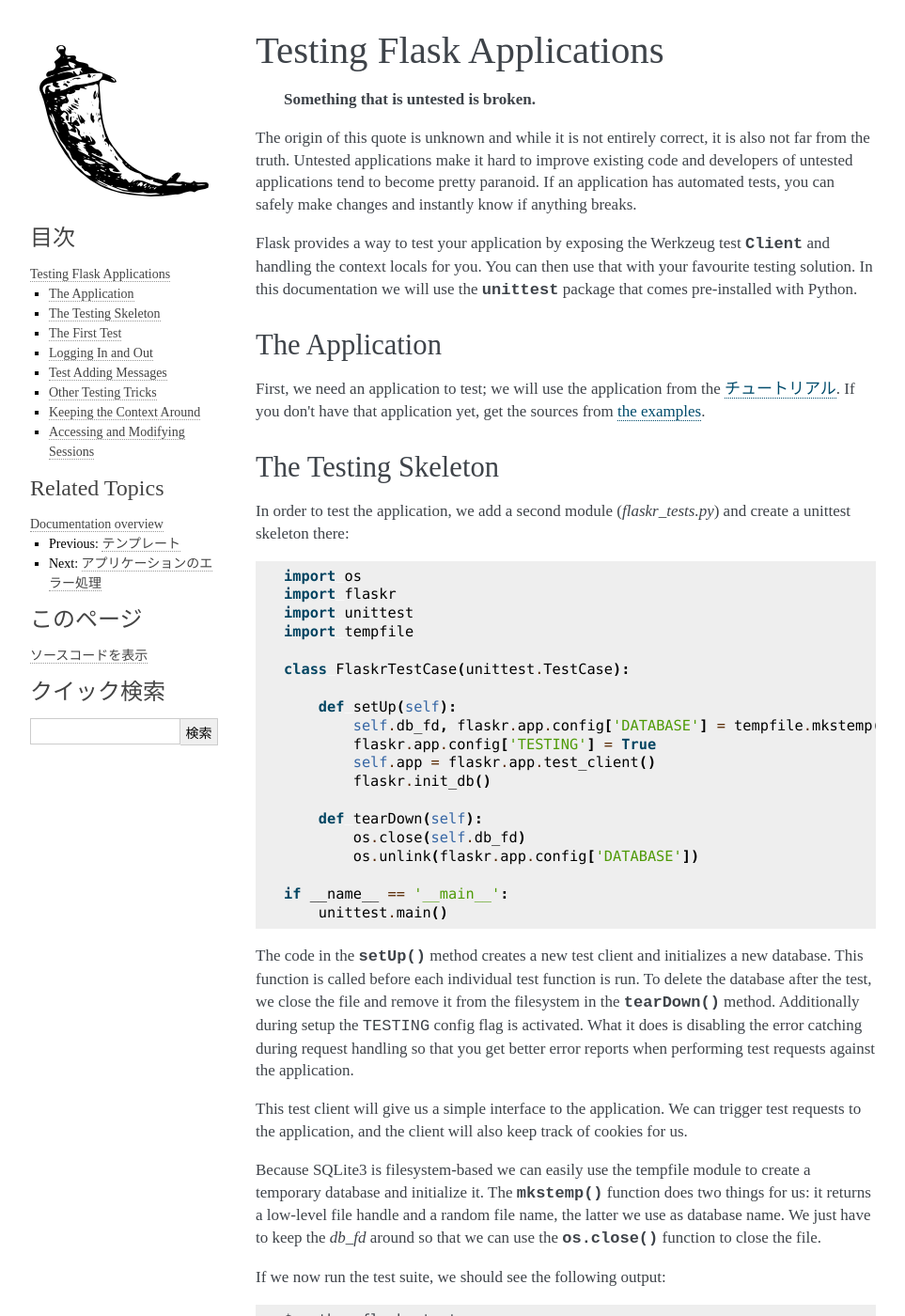
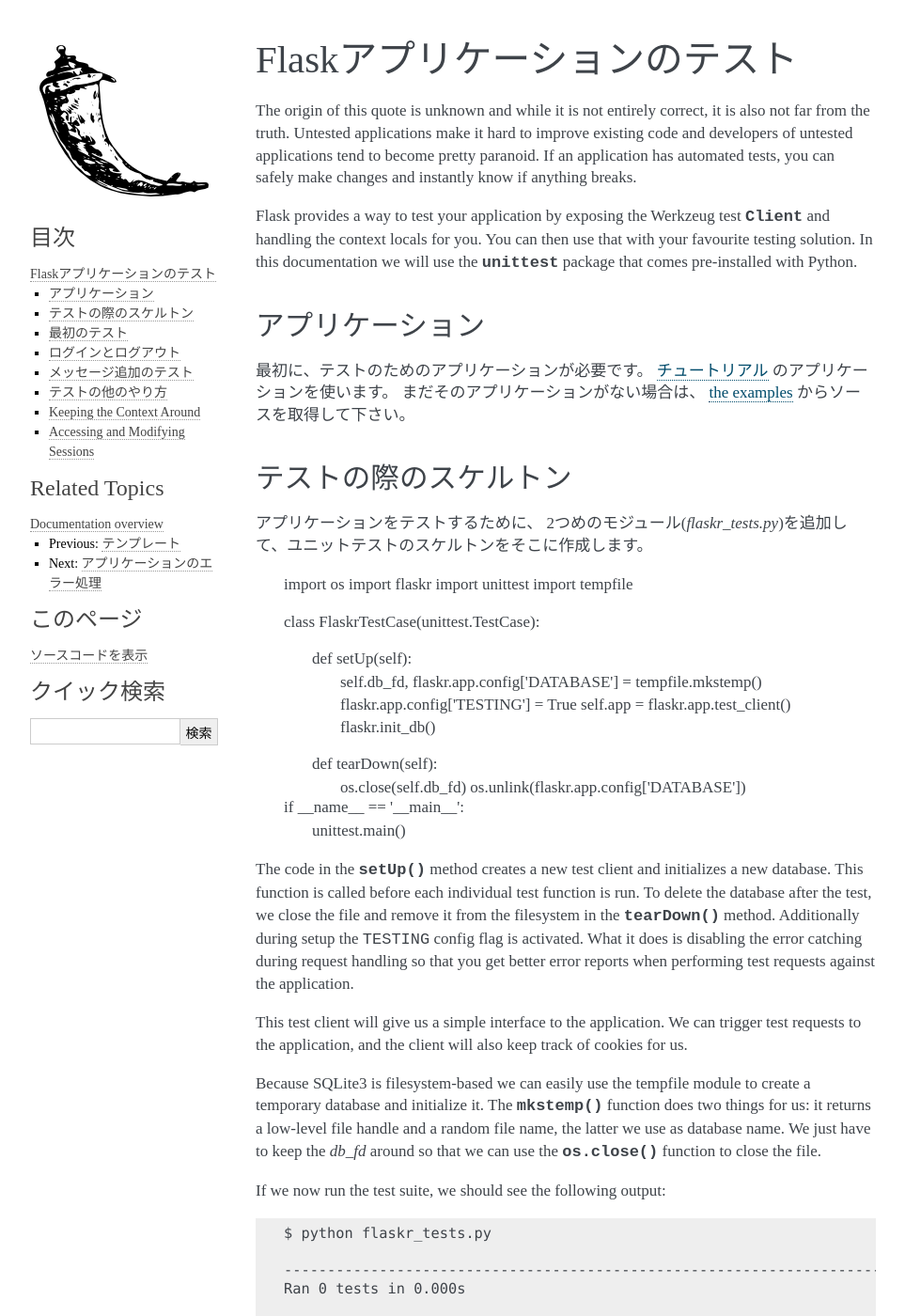
Before and after one commit to tokuda109/flask-docs-ja, a Sphinx documentation site: the page built from docs/testing.rst, in a window 1280 px wide and 1400 px high. Shown: the whole window at 94% size, without its empty margins (148-1111 px from the left). Built offline with Sphinx 7.4.7, drawn with Linux system fonts in a browser that asks for light colours; some of the changed text lies outside the part shown.

Commit message:
Translated heading of testing part

```diff
--- a/docs/testing.rst
+++ b/docs/testing.rst
@@ -1,9 +1,14 @@
 .. _testing:
 
-Testing Flask Applications
-==========================
+Flaskアプリケーションのテスト
+=====================================
 
-   **Something that is untested is broken.**
+.. Testing Flask Applications
+   ==========================
+
+.. **Something that is untested is broken.**
+
+   **テストしていないものは壊れます。**
 
 The origin of this quote is unknown and while it is not entirely correct, it is also
 not far from the truth.  Untested applications make it hard to
@@ -16,21 +21,34 @@
 You can then use that with your favourite testing solution.  In this documentation
 we will use the :mod:`unittest` package that comes pre-installed with Python.
 
-The Application
----------------
+.. The Application
+   ---------------
 
-First, we need an application to test; we will use the application from
-the :ref:`tutorial`.  If you don't have that application yet, get the
-sources from `the examples`_.
+アプリケーション
+--------------------------
+
+.. First, we need an application to test; we will use the application from
+   the :ref:`tutorial`.  If you don't have that application yet, get the
+   sources from `the examples`_.
+
+最初に、テストのためのアプリケーションが必要です。
+:ref:`tutorial` のアプリケーションを使います。
+まだそのアプリケーションがない場合は、 `the examples`_ からソースを取得して下さい。
 
 .. _the examples:
    http://github.com/mitsuhiko/flask/tree/master/examples/flaskr/
 
-The Testing Skeleton
---------------------
+.. The Testing Skeleton
+   --------------------
 
-In order to test the application, we add a second module
-(`flaskr_tests.py`) and create a unittest skeleton there::
+テストの際のスケルトン
+----------------------------------------
+
+.. In order to test the application, we add a second module
+   (`flaskr_tests.py`) and create a unittest skeleton there::
+
+アプリケーションをテストするために、
+2つめのモジュール(`flaskr_tests.py`)を追加して、ユニットテストのスケルトンをそこに作成します。
 
     import os
     import flaskr
@@ -85,8 +103,11 @@
 application is syntactically valid, otherwise the import would have died
 with an exception.
 
-The First Test
---------------
+.. The First Test
+   --------------
+
+最初のテスト
+----------------------------
 
 Now it's time to start testing the functionality of the application.
 Let's check that the application shows "No entries here so far" if we
@@ -126,8 +147,11 @@
 
     OK
 
-Logging In and Out
-------------------
+.. Logging In and Out
+   ------------------
+
+ログインとログアウト
+------------------------------------
 
 The majority of the functionality of our application is only available for
 the administrative user, so we need a way to log our test client in and out
@@ -159,8 +183,11 @@
        rv = self.login('admin', 'defaultx')
        assert 'Invalid password' in rv.data
 
-Test Adding Messages
---------------------
+.. Test Adding Messages
+   --------------------
+
+メッセージ追加のテスト
+------------------------------------
 
 We should also test that adding messages works.  Add a new test method
 like this::
@@ -196,8 +223,11 @@
    http://github.com/mitsuhiko/flask/tree/master/examples/minitwit/
 
 
-Other Testing Tricks
---------------------
+.. Other Testing Tricks
+   --------------------
+
+テストの他のやり方
+------------------------------
 
 Besides using the test client as shown above, there is also the
 :meth:`~flask.Flask.test_request_context` method that can be used
```
